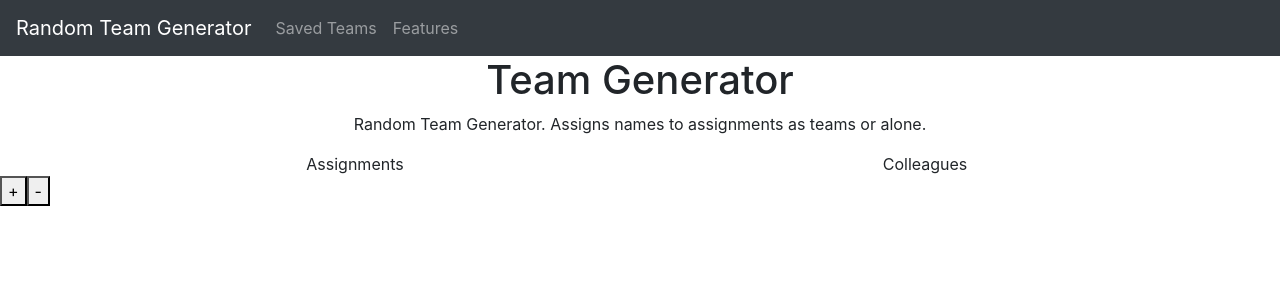
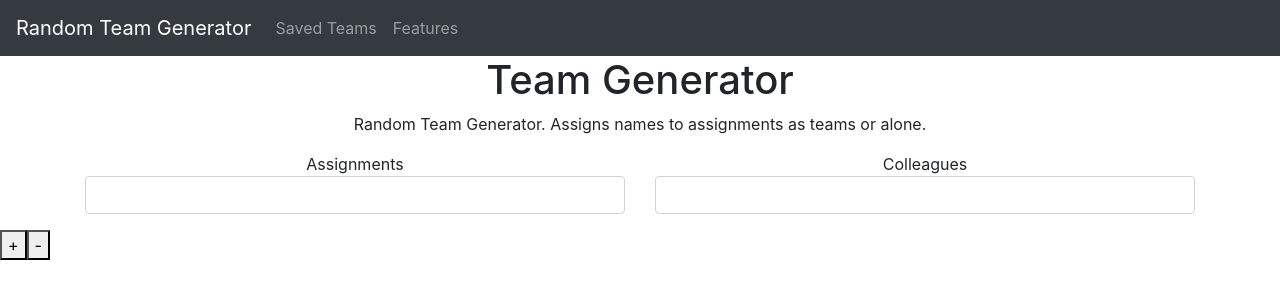
Before and after one commit to skip1113/TeamGenerator, a React (Create React App) app: page / in a window 1280 px wide. Shown: the top 300 px of the page. Built offline with nearby package versions, Linux system fonts and the light colour scheme.

Commit message:
Rendered input area to page

```diff
--- a/src/components/Form/Form.jsx
+++ b/src/components/Form/Form.jsx
@@ -12,7 +12,7 @@ export function InputTeam(props) {
 export function InputAssignment(props) {
   return (
     <div className="form-group">
-        <textarea className="form-control" rows="4" {...props} />
+      <input className="form-control" {...props} />
     </div>
   );
 }
--- a/src/components/pages/Home.jsx
+++ b/src/components/pages/Home.jsx
@@ -4,6 +4,7 @@ import { DeleteBtn, AddBtn } from '../buttons/ButtonList';
 import Container from 'react-bootstrap/Container'
 import Row from 'react-bootstrap/Row';
 import Col from 'react-bootstrap/Col';
+import { InputAssignment, InputTeam } from '../Form/Form';
 
 class Home extends Component {
     state = {
@@ -23,9 +24,11 @@ class Home extends Component {
                     <Row>
                         <Col xs={6} className="assign-title">
                             Assignments
+                            <InputAssignment />
                         </Col>
                         <Col xs={6} className="team-title">
                             Colleagues
+                            <InputTeam />
                         </Col>
                     </Row>
                 </Container>
```
Also changed, not shown: 1 other file (tests, documents, lock files or other folders). Lines whose indentation alone changed are shown as unchanged.
